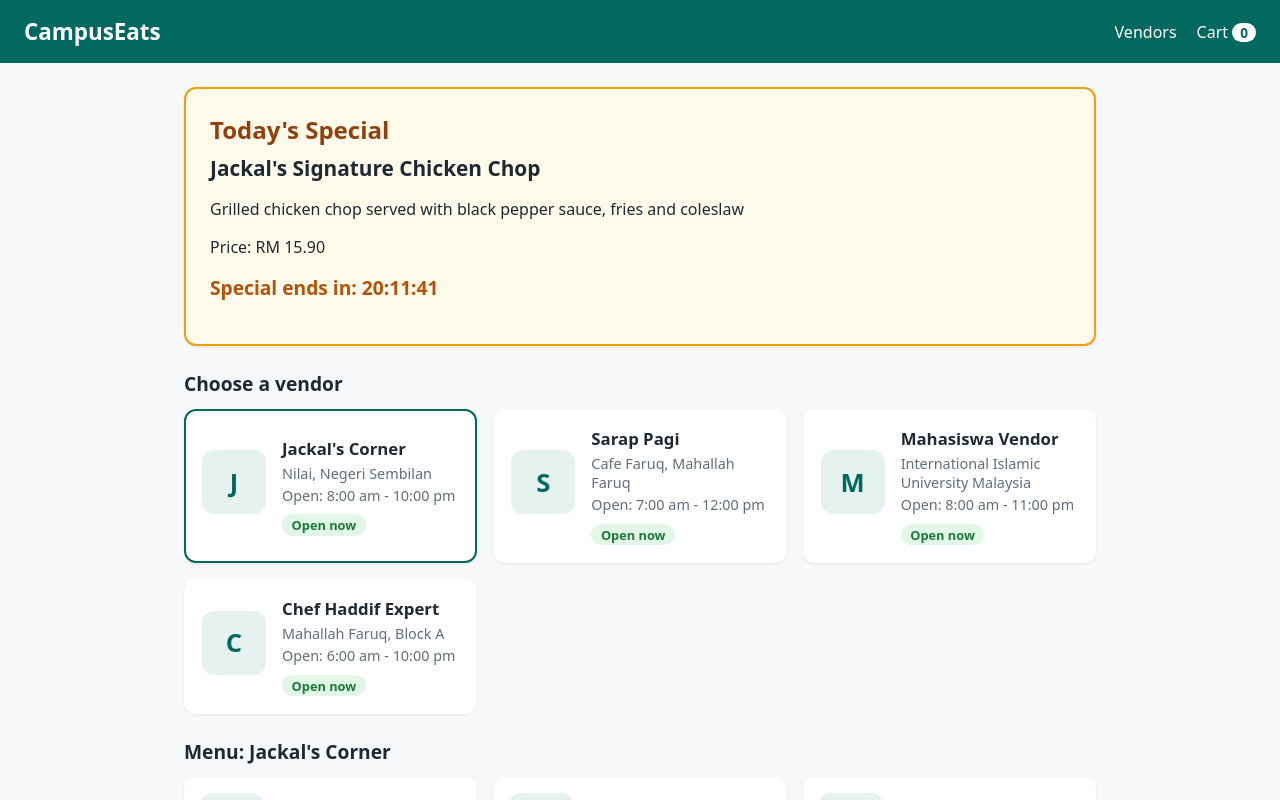
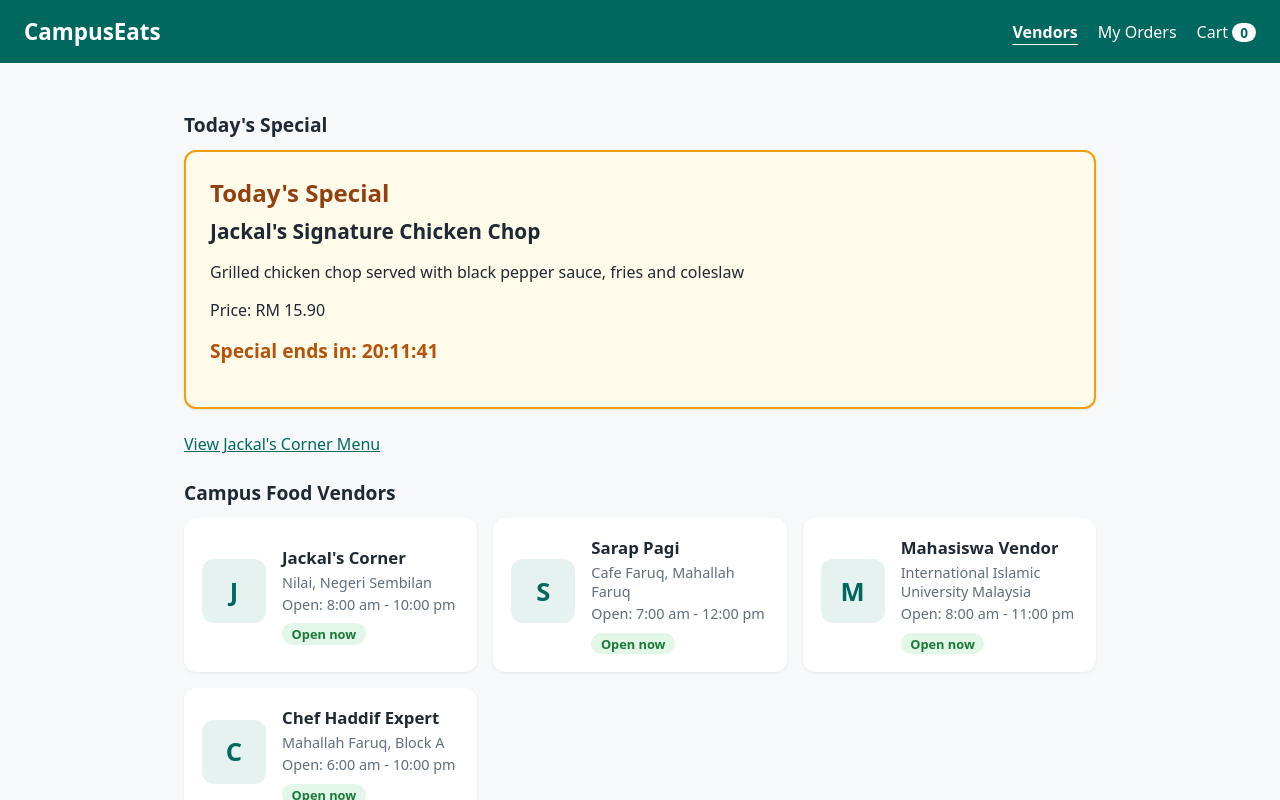
Before and after one commit to majdiahmadi/campuseats-2417185, a React (Vite) app: page / in a window 1280 px wide. Shown: the top 800 px of the page. Built offline with nearby package versions, Linux system fonts and the light colour scheme.

Commit message:
prepare week 4 hooks,context and pages

```diff
--- a/src/App.jsx
+++ b/src/App.jsx
@@ -1,258 +1,74 @@
 
-import { useState, useEffect } from 'react'
-import Header from './components/Header.jsx'
-import VendorCard from './components/VendorCard.jsx'
-import MenuList from './components/MenuList.jsx'
-import CartPage from './components/CartPage.jsx'
-import DailySpecial from './components/DailySpecial.jsx'
-import Footer from './components/Footer.jsx'
-import { Loading, ErrorMessage } from './components/Status.jsx'
+import { BrowserRouter, Routes, Route } from 'react-router'
 
+// Import the provider that manages the shared cart and orders.
+import { CartProvider } from './context/CartProvider.jsx'
+
+// Import the shared layout containing Header, Outlet, and Footer.
+import Layout from './components/Layout.jsx'
+
+// Import all five pages required for Week 4.
+import HomePage from './pages/HomePage.jsx'
+import VendorPage from './pages/VendorPage.jsx'
+import CartPage from './pages/CartPage.jsx'
+import OrdersPage from './pages/OrdersPage.jsx'
+import NotFoundPage from './pages/NotFoundPage.jsx'
+
+// App is the main entry point for CampusEats.
+//
+// Week 4 architecture:
+// BrowserRouter handles page navigation.
+// CartProvider shares the cart and orders.
+// Layout displays the Header and Footer.
+// Routes determine which page appears in the Outlet.
 function App() {
-  // Vendor states
-  const [vendors, setVendors] = useState([])
-  const [selectedVendorId, setSelectedVendorId] = useState(null)
+  return (
+    <BrowserRouter>
 
-  // Cart and navigation states
-  const [cart, setCart] = useState([])
-  const [view, setView] = useState('menu')
-  const [lastOrder, setLastOrder] = useState(null)
+      {/* Share shopping cart and order history across all pages. */}
+      <CartProvider>
 
-  // Fetch states
-  const [loading, setLoading] = useState(true)
-  const [error, setError] = useState(null)
-  const [reloadKey, setReloadKey] = useState(0)
+        {/* Define the application's routes. */}
+        <Routes>
 
-  // B2: Fetch vendors from mock API
-  useEffect(() => {
-    const controller = new AbortController()
+          {/* Use the same Header and Footer for every page. */}
+          <Route element={<Layout />}>
 
-    fetch('/api/vendors.json', {
-      signal: controller.signal
-    })
-      .then((res) => {
-        if (!res.ok) {
-          throw new Error(`HTTP ${res.status}`)
-        }
-        return res.json()
-      })
-      .then((data) => {
-        if (controller.signal.aborted) return
+            {/* Home page: display all restaurants. */}
+            <Route
+              index
+              element={<HomePage />}
+            />
 
-        setVendors(data)
-        setSelectedVendorId(data[0]?.id ?? null)
-      })
-      .catch((err) => {
-        if (err.name !== 'AbortError') {
-          setError(err.message)
-        }
-      })
-      .finally(() => {
-        if (!controller.signal.aborted) {
-          setLoading(false)
-        }
-      })
+            {/* Restaurant page: read the vendor ID from the URL. */}
+            <Route
+              path="vendor/:id"
+              element={<VendorPage />}
+            />
 
-    return () => controller.abort()
-  }, [reloadKey])
+            {/* Shopping cart and checkout page. */}
+            <Route
+              path="cart"
+              element={<CartPage />}
+            />
 
+            {/* Display previously placed orders. */}
+            <Route
+              path="orders"
+              element={<OrdersPage />}
+            />
 
-  // Find selected vendor
-  const selectedVendor = vendors.find(
-    (vendor) => vendor.id === selectedVendorId
-  )
+            {/* Display a 404 page for unknown URLs. */}
+            <Route
+              path="*"
+              element={<NotFoundPage />}
+            />
 
-// B6: Daily Special for Jackal's Corner
-const specialVendor = vendors.find(
-  (vendor) => vendor.id === '2417185-jackals-corner'
-)
+          </Route>
+        </Routes>
 
-const specialItem = specialVendor?.menu.find(
-  (item) => item.id === '2417185-jc-1'
-)
-
-  // B3: Calculate total cart quantity
-  const cartCount = cart.reduce(
-    (total, line) => total + line.qty,
-    0
-  )
-
-  // B3: Add item to cart
-  function handleAddToCart(item) {
-    setCart((prevCart) => {
-      const existingItem = prevCart.find(
-        (line) => line.item.id === item.id
-      )
-
-      if (existingItem) {
-        return prevCart.map((line) =>
-          line.item.id === item.id
-            ? { ...line, qty: line.qty + 1 }
-            : line
-        )
-      }
-
-      return [...prevCart, { item, qty: 1 }]
-    })
-  }
-
-  // B3: Increase or decrease quantity
-  function handleChangeQty(itemId, delta) {
-    setCart((prevCart) =>
-      prevCart
-        .map((line) =>
-          line.item.id === itemId
-            ? { ...line, qty: line.qty + delta }
-            : line
-        )
-        .filter((line) => line.qty > 0)
-    )
-  }
-
-  // B3: Remove an item
-  function handleRemove(itemId) {
-    setCart((prevCart) =>
-      prevCart.filter(
-        (line) => line.item.id !== itemId
-      )
-    )
-  }
-
-  // B5: Place order
-  function handlePlaceOrder(details) {
-    const total = cart.reduce(
-      (sum, line) => sum + line.item.price * line.qty,
-      0
-    )
-
-    setLastOrder({
-      ...details,
-      total
-    })
-
-    setCart([])
-    setView('done')
-  }
-
-  // B2: Retry fetching vendors
-  function handleRetry() {
-    setLoading(true)
-    setError(null)
-    setReloadKey((prev) => prev + 1)
-  }
-
-  // B3-B5: Choose which page to display
-  let content
-
-  if (loading) {
-    content = <Loading />
-  } else if (error) {
-    content = (
-      <ErrorMessage
-        message={error}
-        onRetry={handleRetry}
-      />
-    )
-  } else if (view === 'cart') {
-    content = (
-      <CartPage
-        cart={cart}
-        onChangeQty={handleChangeQty}
-        onRemove={handleRemove}
-        onPlaceOrder={handlePlaceOrder}
-      />
-    )
-  } else if (view === 'done') {
-    content = (
-      <section className="card">
-        <h2>Order placed!</h2>
-
-        <p>
-          Thank you, {lastOrder?.name}!
-        </p>
-
-        <p>
-          Mahallah: {lastOrder?.mahallah}
-        </p>
-
-        <p>
-          Pickup time: {lastOrder?.pickupTime}
-        </p>
-
-        <p>
-          Total: RM {lastOrder?.total.toFixed(2)}
-        </p>
-
-        <button
-          type="button"
-          className="btn"
-          onClick={() => setView('menu')}
-        >
-          Back to Vendors
-        </button>
-      </section>
-    )
-
-  } else {
-    content = (
-      <>
-        {/* B6: Daily Special Countdown */}
-        {specialItem && (
-          <DailySpecial
-            item={specialItem}
-            endTime="22:00"
-          />
-        )}
-
-        <section>
-          <h2 className="section-title">
-            Choose a vendor
-          </h2>
-
-          <div className="vendor-grid">
-            {vendors.map((vendor) => (
-              <VendorCard
-                key={vendor.id}
-                vendor={vendor}
-                isSelected={
-                  vendor.id === selectedVendorId
-                }
-                onSelect={setSelectedVendorId}
-              />
-            ))}
-          </div>
-        </section>
-
-        {selectedVendor && (
-          <section>
-            <h2 className="section-title">
-              Menu: {selectedVendor.name}
-            </h2>
-
-            <MenuList
-              items={selectedVendor.menu}
-              onAdd={handleAddToCart}
-            />
-          </section>
-        )}
-      </>
-    )
-  }
-
-  return (
-    <>
-      <Header
-        cartCount={cartCount}
-        onShowMenu={() => setView('menu')}
-        onShowCart={() => setView('cart')}
-      />
-
-      <main className="container">
-        {content}
-      </main>
-
-      <Footer />
-    </>
+      </CartProvider>
+    </BrowserRouter>
   )
 }
 
--- a/src/pages/HomePage.jsx
+++ b/src/pages/HomePage.jsx
@@ -1,28 +1,40 @@
 
+import { Link } from 'react-router'
 import VendorCard from '../components/VendorCard.jsx'
+import DailySpecial from '../components/DailySpecial.jsx'
 import { Loading, ErrorMessage } from '../components/Status.jsx'
 import { useVendors } from '../hooks/useVendors.js'
 
-// HomePage displays the list of restaurants in CampusEats.
-// It uses the useVendors custom hook to load restaurant data.
+// HomePage displays the available restaurants and today's special.
+// It also implements the Week 4 step of our personal feature.
 export default function HomePage() {
 
-  // Get restaurant data and loading controls from useVendors.
+  // Load restaurant data using our custom hook.
   const { vendors, loading, error, reload } = useVendors()
 
-  // Show the loading component while fetching restaurant data.
+  // Show a loading message while fetching data.
   if (loading) {
     return <Loading />
   }
 
-  // Display the error message if the request fails.
-  // The user can click Try Again to reload the restaurant data.
+  // Show an error message with a retry option.
   if (error) {
     return <ErrorMessage message={error} onRetry={reload} />
   }
 
-  // Create a copy of the vendor list.
-  // Keep Jackal's Corner first, as required for the M1 report.
+  // Find Jackal's Corner using its unique restaurant ID.
+  const specialVendor = vendors.find(
+    (vendor) => vendor.id === '2417185-jackals-corner'
+  )
+
+  // Find our featured menu item: Jackal's Signature Chicken Chop.
+  // This is the same special used in our Week 3 App.jsx.
+  const specialItem = specialVendor?.menu?.find(
+    (item) => item.id === '2417185-jc-1'
+  )
+
+  // Create a copy of the vendor list and keep our restaurant first.
+  // The original fetched array is not modified.
   const sortedVendors = [...vendors].sort((a, b) => {
     if (a.id === '2417185-jackals-corner') return -1
     if (b.id === '2417185-jackals-corner') return 1
@@ -30,20 +42,43 @@ export default function HomePage() {
   })
 
   return (
+    <>
+      {/* Display today's featured menu item with a countdown. */}
+      {specialItem && (
         <section>
-      {/* Display the page heading. */}
+          <h2 className="section-title">
+            Today's Special
+          </h2>
+
+          {/* Reuse the existing Week 3 countdown component. */}
+          <DailySpecial
+            item={specialItem}
+            endTime="22:00"
+          />
+
+          {/* Week 4 requirement: link the special to its vendor page. */}
+          <p>
+            <Link to={`/vendor/${specialVendor.id}`}>
+              View Jackal's Corner Menu
+            </Link>
+          </p>
+        </section>
+      )}
+
+      {/* Display the list of available restaurants. */}
+      <section>
         <h2 className="section-title">
           Campus Food Vendors
         </h2>
 
-      {/* Display a message if no restaurants are available. */}
+        {/* Show a message when no restaurants exist. */}
         {sortedVendors.length === 0 ? (
           <p className="muted">
             No restaurants are available at the moment.
           </p>
         ) : (
-        // Display each restaurant using the reusable VendorCard.
           <div className="vendor-grid">
+            {/* Render each restaurant using VendorCard. */}
             {sortedVendors.map((vendor) => (
               <VendorCard
                 key={vendor.id}
@@ -53,5 +88,6 @@ export default function HomePage() {
           </div>
         )}
       </section>
+    </>
   )
 }
```
Lines whose indentation alone changed are shown as unchanged.
